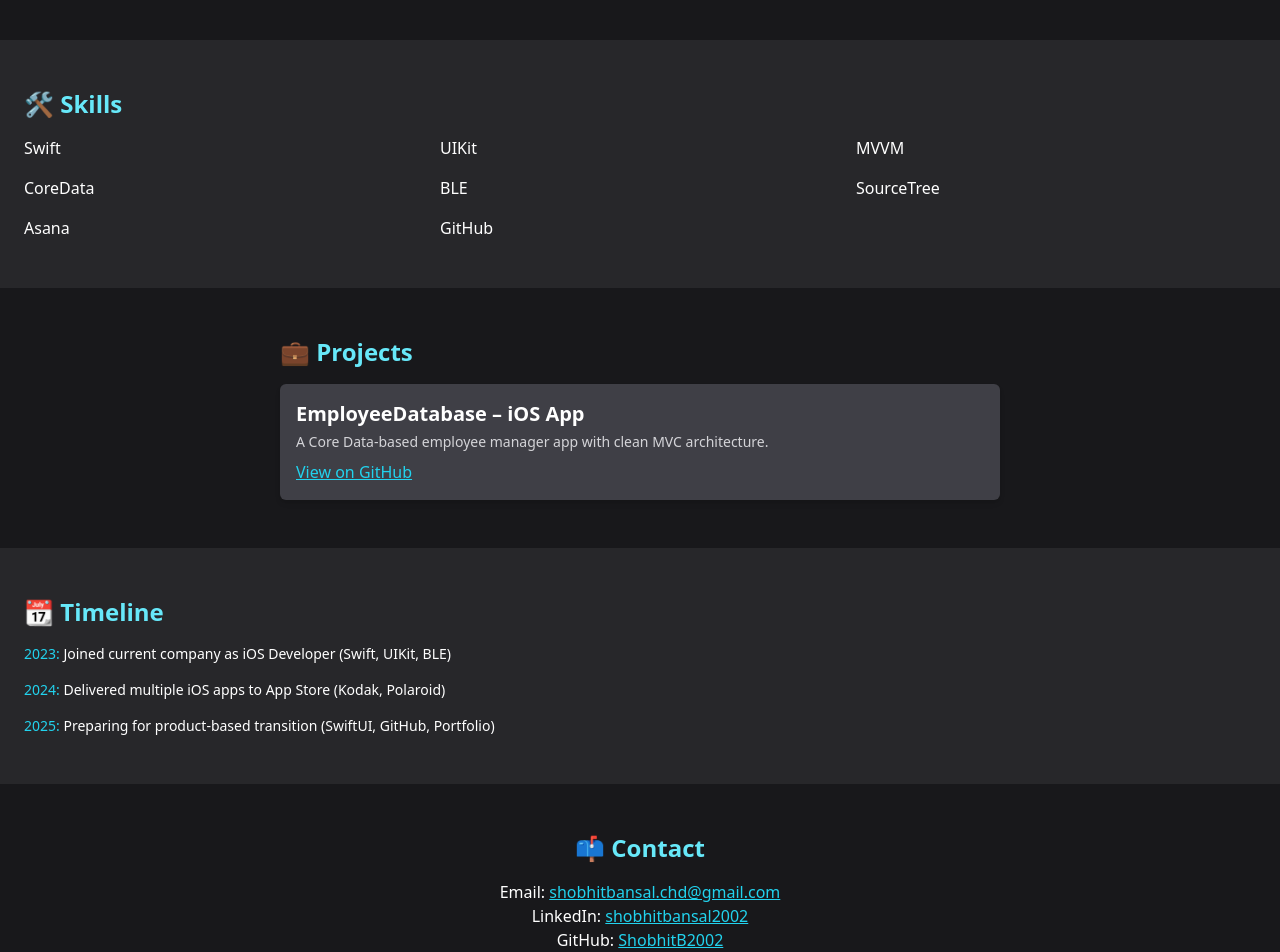
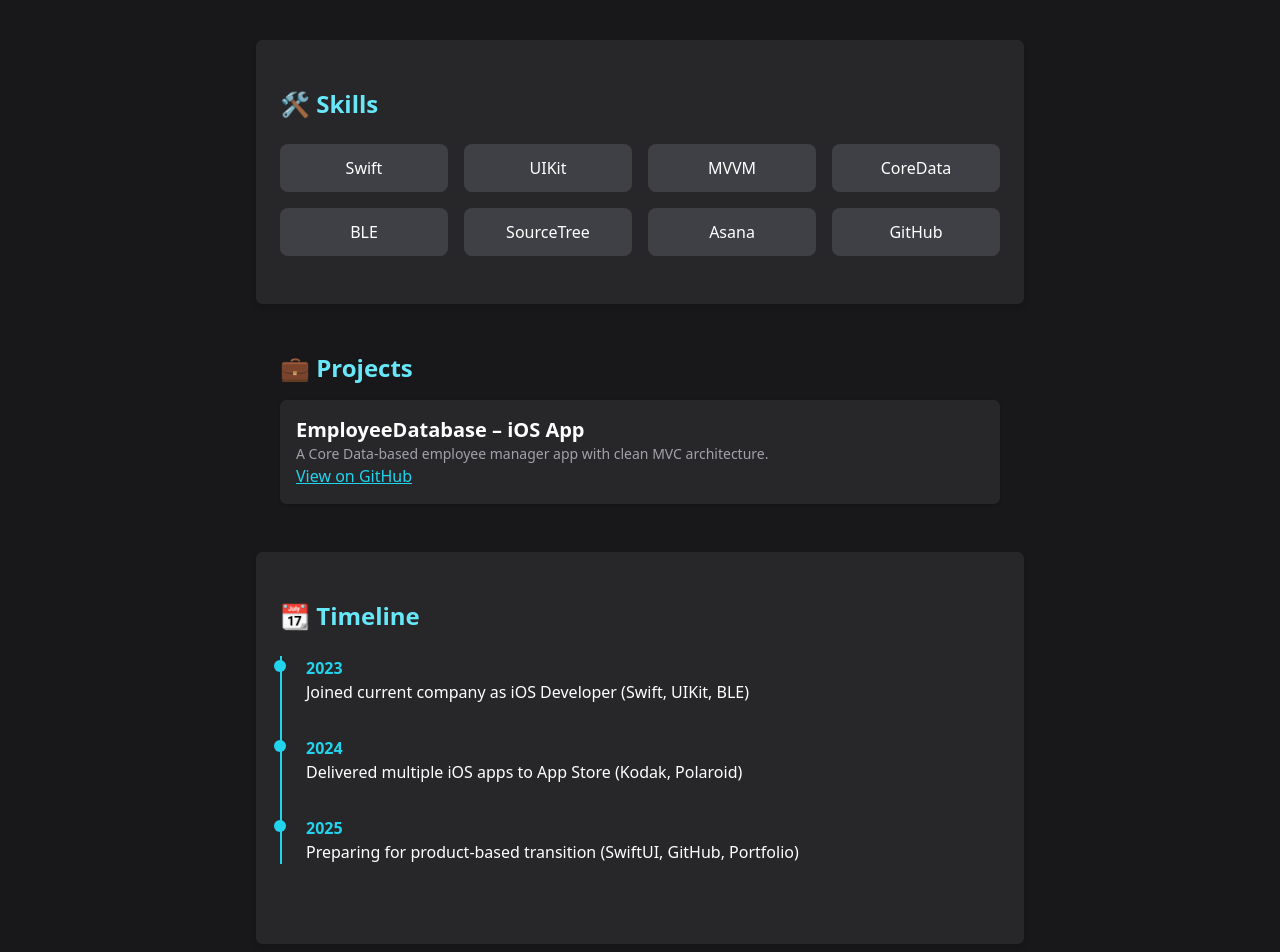
Before and after one commit to ShobhitB2002/shobhit-portfolio, a React (Create React App) app: page / in a window 1280 px wide. Shown: the part 680-1632 px from the top of the page. Built offline with nearby package versions, Linux system fonts and the light colour scheme.

Commit message:
Improved Skill & Timeline Section

```diff
--- a/src/App.js
+++ b/src/App.js
@@ -3,7 +3,6 @@ import React from "react";
 export default function App() {
   return (
     <div className="bg-zinc-900 text-white min-h-screen font-sans">
-      <main>
       {/* Hero Section */}
       <section className="flex flex-col items-center justify-center text-center py-20 px-4">
         <img
@@ -18,7 +17,7 @@ export default function App() {
           href="/resume.pdf"
           target="_blank"
           rel="noopener noreferrer"
-            className="mt-4 px-6 py-2 bg-cyan-600 rounded hover:bg-cyan-500 text-white focus:outline-none focus:ring-2 focus:ring-cyan-400"
+          className="mt-4 px-6 py-2 bg-cyan-600 rounded hover:bg-cyan-500 text-white transition"
         >
           📄 Download My Resume
         </a>
@@ -35,17 +34,17 @@ export default function App() {
       </section>
 
       {/* Skills */}
-        <section className="px-6 py-12 bg-zinc-800">
-          <h2 className="text-2xl font-bold mb-4 text-cyan-300">🛠️ Skills</h2>
-          <ul className="grid grid-cols-2 sm:grid-cols-3 gap-4">
-            <li>Swift</li>
-            <li>UIKit</li>
-            <li>MVVM</li>
-            <li>CoreData</li>
-            <li>BLE</li>
-            <li>SourceTree</li>
-            <li>Asana</li>
-            <li>GitHub</li>
+      <section className="px-6 py-12 bg-zinc-800 max-w-3xl mx-auto rounded-md shadow-md">
+        <h2 className="text-2xl font-bold mb-6 text-cyan-300">🛠️ Skills</h2>
+        <ul className="grid grid-cols-2 sm:grid-cols-4 gap-4">
+          {["Swift", "UIKit", "MVVM", "CoreData", "BLE", "SourceTree", "Asana", "GitHub"].map((skill) => (
+            <li
+              key={skill}
+              className="bg-zinc-700 rounded-lg py-3 text-center text-white font-medium hover:bg-cyan-600 transition-colors cursor-default select-none"
+            >
+              {skill}
+            </li>
+          ))}
         </ul>
       </section>
 
@@ -53,15 +52,15 @@ export default function App() {
       <section className="px-6 py-12 max-w-3xl mx-auto">
         <h2 className="text-2xl font-bold mb-4 text-cyan-300">💼 Projects</h2>
         <div className="space-y-6">
-            <div className="bg-zinc-700 p-4 rounded-md shadow-md">
-              <h3 className="text-xl font-semibold mb-1">EmployeeDatabase – iOS App</h3>
-              <p className="text-sm text-zinc-300 mb-2">
+          <div className="bg-zinc-800 p-4 rounded-md shadow hover:shadow-lg transition-shadow">
+            <h3 className="text-xl font-semibold">EmployeeDatabase – iOS App</h3>
+            <p className="text-sm text-zinc-400">
               A Core Data-based employee manager app with clean MVC architecture.
             </p>
             <a
               href="https://github.com/ShobhitB2002/EmployeeDatabase-iOS"
               target="_blank"
-                className="text-cyan-400 underline hover:text-cyan-300 focus:outline-none focus:ring-2 focus:ring-cyan-400 rounded"
+              className="text-cyan-400 underline hover:text-cyan-300"
               rel="noopener noreferrer"
             >
               View on GitHub
@@ -71,19 +70,25 @@ export default function App() {
       </section>
 
       {/* Timeline */}
-        <section className="px-6 py-12 bg-zinc-800">
-          <h2 className="text-2xl font-bold mb-4 text-cyan-300">📆 Timeline</h2>
-          <ul className="space-y-4 text-sm">
-            <li>
-              <span className="text-cyan-400">2023:</span> Joined current company as iOS Developer (Swift, UIKit, BLE)
+      <section className="px-6 py-12 bg-zinc-800 max-w-3xl mx-auto rounded-md shadow-md">
+        <h2 className="text-2xl font-bold mb-6 text-cyan-300">📆 Timeline</h2>
+        <ol className="relative border-l-2 border-cyan-400 pl-6">
+          <li className="mb-8">
+            <span className="absolute -left-2 mt-1 w-3 h-3 bg-cyan-400 rounded-full"></span>
+            <p className="text-cyan-400 font-semibold">2023</p>
+            <p>Joined current company as iOS Developer (Swift, UIKit, BLE)</p>
           </li>
-            <li>
-              <span className="text-cyan-400">2024:</span> Delivered multiple iOS apps to App Store (Kodak, Polaroid)
+          <li className="mb-8">
+            <span className="absolute -left-2 mt-1 w-3 h-3 bg-cyan-400 rounded-full"></span>
+            <p className="text-cyan-400 font-semibold">2024</p>
+            <p>Delivered multiple iOS apps to App Store (Kodak, Polaroid)</p>
           </li>
-            <li>
-              <span className="text-cyan-400">2025:</span> Preparing for product-based transition (SwiftUI, GitHub, Portfolio)
+          <li className="mb-8">
+            <span className="absolute -left-2 mt-1 w-3 h-3 bg-cyan-400 rounded-full"></span>
+            <p className="text-cyan-400 font-semibold">2025</p>
+            <p>Preparing for product-based transition (SwiftUI, GitHub, Portfolio)</p>
           </li>
-          </ul>
+        </ol>
       </section>
 
       {/* Contact */}
@@ -91,37 +96,23 @@ export default function App() {
         <h2 className="text-2xl font-bold mb-4 text-cyan-300">📫 Contact</h2>
         <p>
           Email:{" "}
-            <a
-              href="mailto:shobhitbansal.chd@gmail.com"
-              className="text-cyan-400 underline hover:text-cyan-300 focus:outline-none focus:ring-2 focus:ring-cyan-400 rounded"
-            >
+          <a href="mailto:shobhitbansal.chd@gmail.com" className="text-cyan-400 hover:underline">
             shobhitbansal.chd@gmail.com
           </a>
         </p>
         <p>
           LinkedIn:{" "}
-            <a
-              href="https://www.linkedin.com/in/shobhitbansal2002"
-              className="text-cyan-400 underline hover:text-cyan-300 focus:outline-none focus:ring-2 focus:ring-cyan-400 rounded"
-              target="_blank"
-              rel="noopener noreferrer"
-            >
+          <a href="https://www.linkedin.com/in/shobhitbansal2002" className="text-cyan-400 hover:underline">
             shobhitbansal2002
           </a>
         </p>
         <p>
           GitHub:{" "}
-            <a
-              href="https://github.com/ShobhitB2002"
-              className="text-cyan-400 underline hover:text-cyan-300 focus:outline-none focus:ring-2 focus:ring-cyan-400 rounded"
-              target="_blank"
-              rel="noopener noreferrer"
-            >
+          <a href="https://github.com/ShobhitB2002" className="text-cyan-400 hover:underline">
             ShobhitB2002
           </a>
         </p>
       </section>
-      </main>
 
       <footer className="text-center text-zinc-500 py-6 text-sm">
         © 2025 Shobhit Bansal. All rights reserved.
```
Lines whose indentation alone changed are shown as unchanged.
